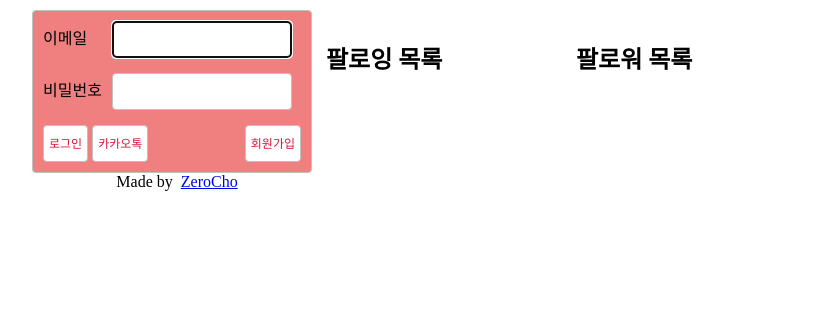
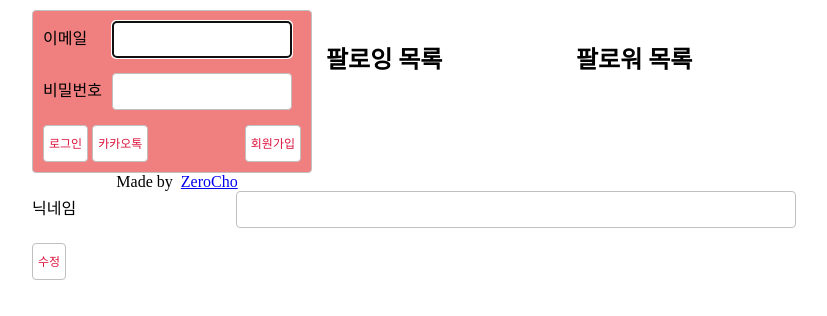
Before and after one commit to 12tndbs12/node.js, a website: page ch09/nodebird2/views/profile.html in a window 1280 px wide. Shown: the whole page, without its empty margins (208-1035 px from the left). Drawn offline with nearby package versions, Linux system fonts and the light colour scheme; files that its build step writes are made by us from their sources.

Commit message:
프로필 정보 변경하기

```diff
--- a/ch09/nodebird2/views/profile.html
+++ b/ch09/nodebird2/views/profile.html
@@ -19,4 +19,14 @@
             {% endif %}
         </div>
     </div>
+    <!-- 수정 -->
+    <div>
+        <form action="/user/profile" method="post">
+            <div class="input-group">
+                <label for="modify-nick">닉네임</label>
+                <input id="modify-nick" type="text" name="nick">
+            </div>
+            <button id="modify-btn" type="submit" class="btn">수정</button>
+        </form>
+    </div>
 {% endblock %}
```
Also changed, not shown: ch09/nodebird2/routes/user.js (+17 -1 lines), ch09/readme.md.
